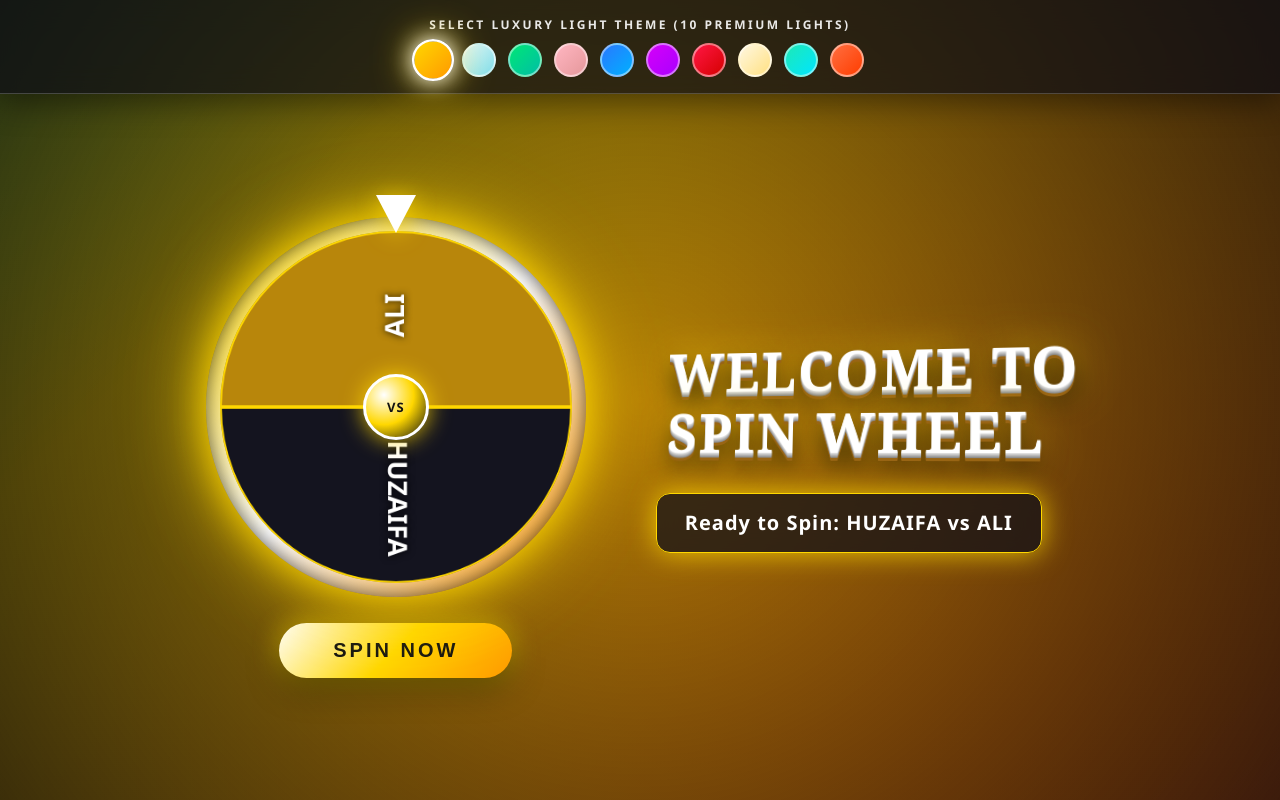
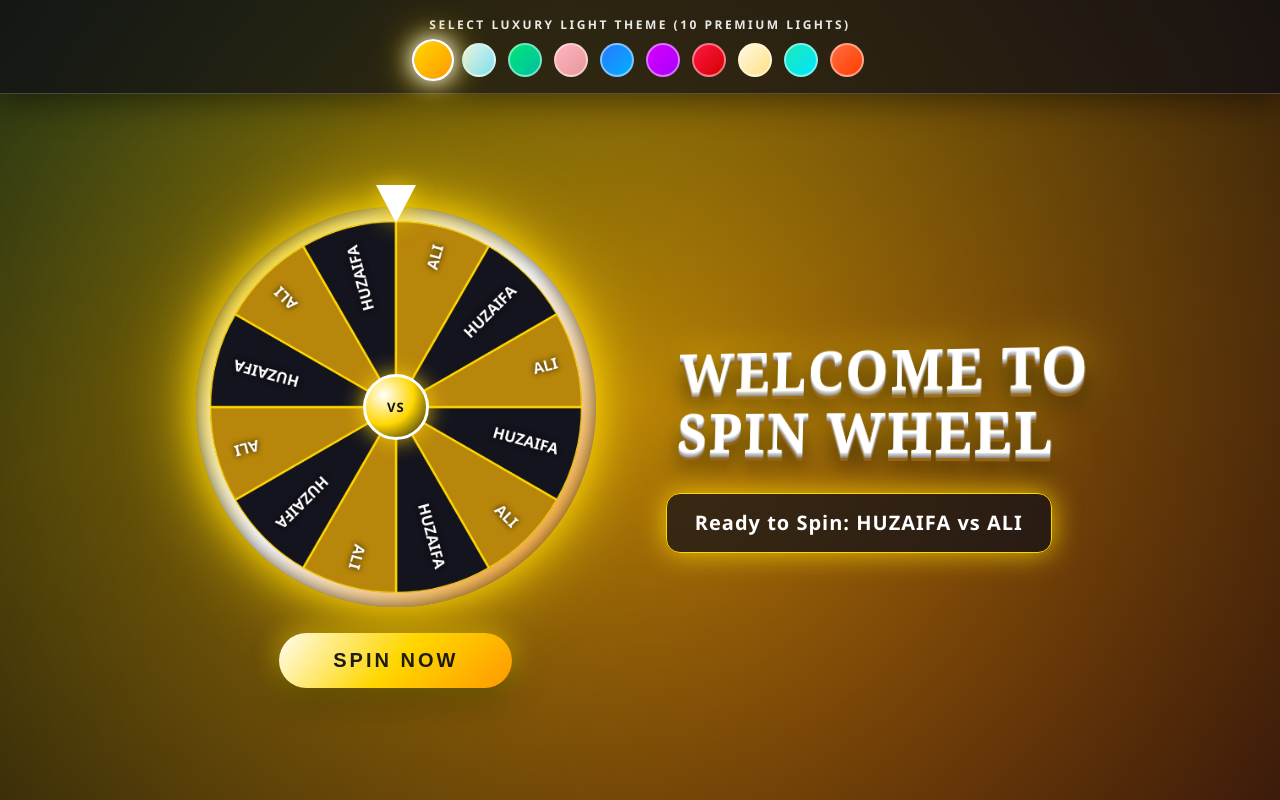
Before and after one commit to khan4432/SPIN-WHEEL, a plain HTML site: page Index.html in a window 1280 px wide. Drawn offline with Linux system fonts and the light colour scheme.

Commit message:
Update title and dimensions for spin wheel

```diff
--- a/Index.html
+++ b/Index.html
@@ -3,7 +3,7 @@
 <head>
   <meta charset="UTF-8" />
   <meta name="viewport" content="width=device-width, initial-scale=1.0" />
-  <title>Luxury 3D Spin Wheel - Huzaifa vs Ali</title>
+  <title>Luxury 3D Spin Wheel - Huzaifa vs Ali (12 Slices)</title>
   <style>
     :root {
       --accent-1: #ffd700;
@@ -137,8 +137,8 @@
 
     .wheel-outer-ring {
       position: relative;
-      width: 380px;
-      height: 380px;
+      width: 400px;
+      height: 400px;
       border-radius: 50%;
       padding: 14px;
       background: linear-gradient(135deg, var(--accent-1), #ffffff, var(--accent-2));
@@ -292,8 +292,8 @@
         transform: none;
       }
       .wheel-outer-ring {
-        width: 320px;
-        height: 320px;
+        width: 330px;
+        height: 330px;
       }
     }
   </style>
@@ -308,11 +308,11 @@
 
   <!-- Main Stage -->
   <div class="main-stage">
-    <!-- Left: Spin Wheel -->
+    <!-- Left: Spin Wheel (12 Slices) -->
     <div class="wheel-wrapper">
       <div class="wheel-outer-ring">
         <div class="pointer"></div>
-        <canvas id="wheelCanvas" width="400" height="400"></canvas>
+        <canvas id="wheelCanvas" width="440" height="440"></canvas>
         <div class="center-cap">VS</div>
       </div>
       <button class="spin-btn" id="spinBtn">SPIN NOW</button>
@@ -367,9 +367,11 @@
       drawWheel();
     }
 
+    // 12 Equal Slices (6 HUZAIFA, 6 ALI)
     const canvas = document.getElementById("wheelCanvas");
     const ctx = canvas.getContext("2d");
-    const segments = ["HUZAIFA", "ALI"];
+    const totalSlices = 12;
+    const segments = Array.from({ length: totalSlices }, (_, i) => (i % 2 === 0 ? "HUZAIFA" : "ALI"));
     let currentAngle = 0;
     let isSpinning = false;
 
@@ -377,11 +379,11 @@
       const centerX = canvas.width / 2;
       const centerY = canvas.height / 2;
       const radius = canvas.width / 2;
-      const sliceAngle = Math.PI;
+      const sliceAngle = (2 * Math.PI) / totalSlices; // 30 degrees per slice
 
       ctx.clearRect(0, 0, canvas.width, canvas.height);
 
-      for (let i = 0; i < 2; i++) {
+      for (let i = 0; i < totalSlices; i++) {
         const startAngle = currentAngle + i * sliceAngle;
         const endAngle = startAngle + sliceAngle;
 
@@ -390,23 +392,24 @@
         ctx.arc(centerX, centerY, radius, startAngle, endAngle);
         ctx.closePath();
 
-        ctx.fillStyle = i === 0 ? currentTheme.h1 : currentTheme.h2;
+        ctx.fillStyle = i % 2 === 0 ? currentTheme.h1 : currentTheme.h2;
         ctx.fill();
 
-        ctx.lineWidth = 4;
+        ctx.lineWidth = 2.5;
         ctx.strokeStyle = currentTheme.a1;
         ctx.stroke();
 
+        // Draw Name radially inside each of the 12 slices
         ctx.save();
         ctx.translate(centerX, centerY);
         ctx.rotate(startAngle + sliceAngle / 2);
-        ctx.textAlign = "center";
+        ctx.textAlign = "right";
         ctx.textBaseline = "middle";
         ctx.fillStyle = "#ffffff";
-        ctx.font = "900 30px 'Segoe UI', Arial, sans-serif";
-        ctx.shadowColor = "rgba(0,0,0,0.85)";
-        ctx.shadowBlur = 8;
-        ctx.fillText(segments[i], radius * 0.52, 0);
+        ctx.font = "900 18px 'Segoe UI', Arial, sans-serif";
+        ctx.shadowColor = "rgba(0,0,0,0.9)";
+        ctx.shadowBlur = 6;
+        ctx.fillText(segments[i], radius - 22, 0);
         ctx.restore();
       }
     }
@@ -455,10 +458,11 @@
           isSpinning = false;
           spinBtn.disabled = false;
 
+          const sliceAngle = (2 * Math.PI) / totalSlices;
           const pointerAngle = (1.5 * Math.PI - currentAngle + 2 * Math.PI) % (2 * Math.PI);
-          const winnerIndex = pointerAngle < Math.PI ? 0 : 1;
+          const winnerIndex = Math.floor(pointerAngle / sliceAngle) % totalSlices;
           const winnerName = segments[winnerIndex];
-          const loserName = segments[1 - winnerIndex];
+          const loserName = winnerName === "HUZAIFA" ? "ALI" : "HUZAIFA";
 
           winnerDisplay.innerHTML = `WINNER: <span style="color:${currentTheme.a1}; margin: 0 8px;">${winnerName}</span> | LOSER: ${loserName}`;
         }
```
